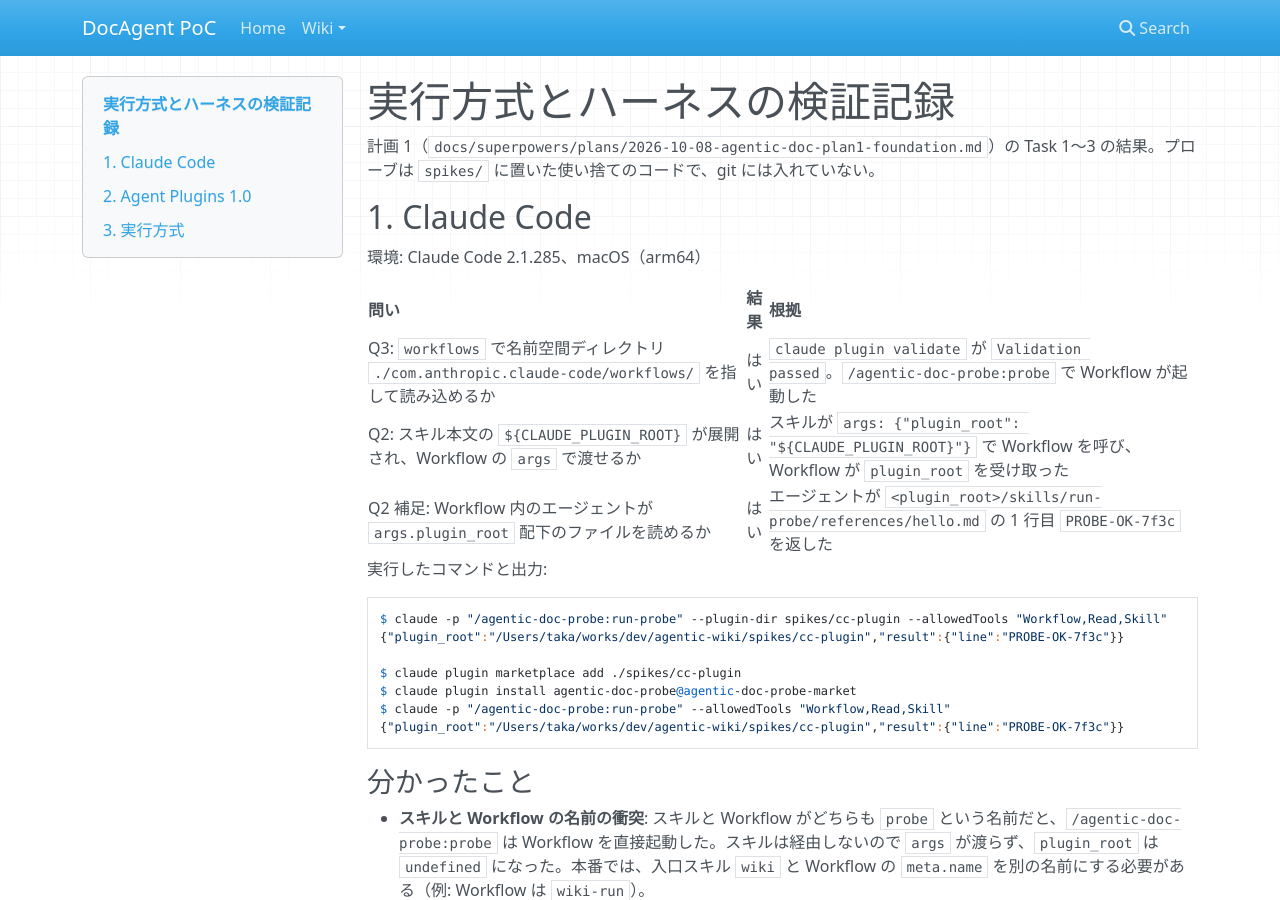
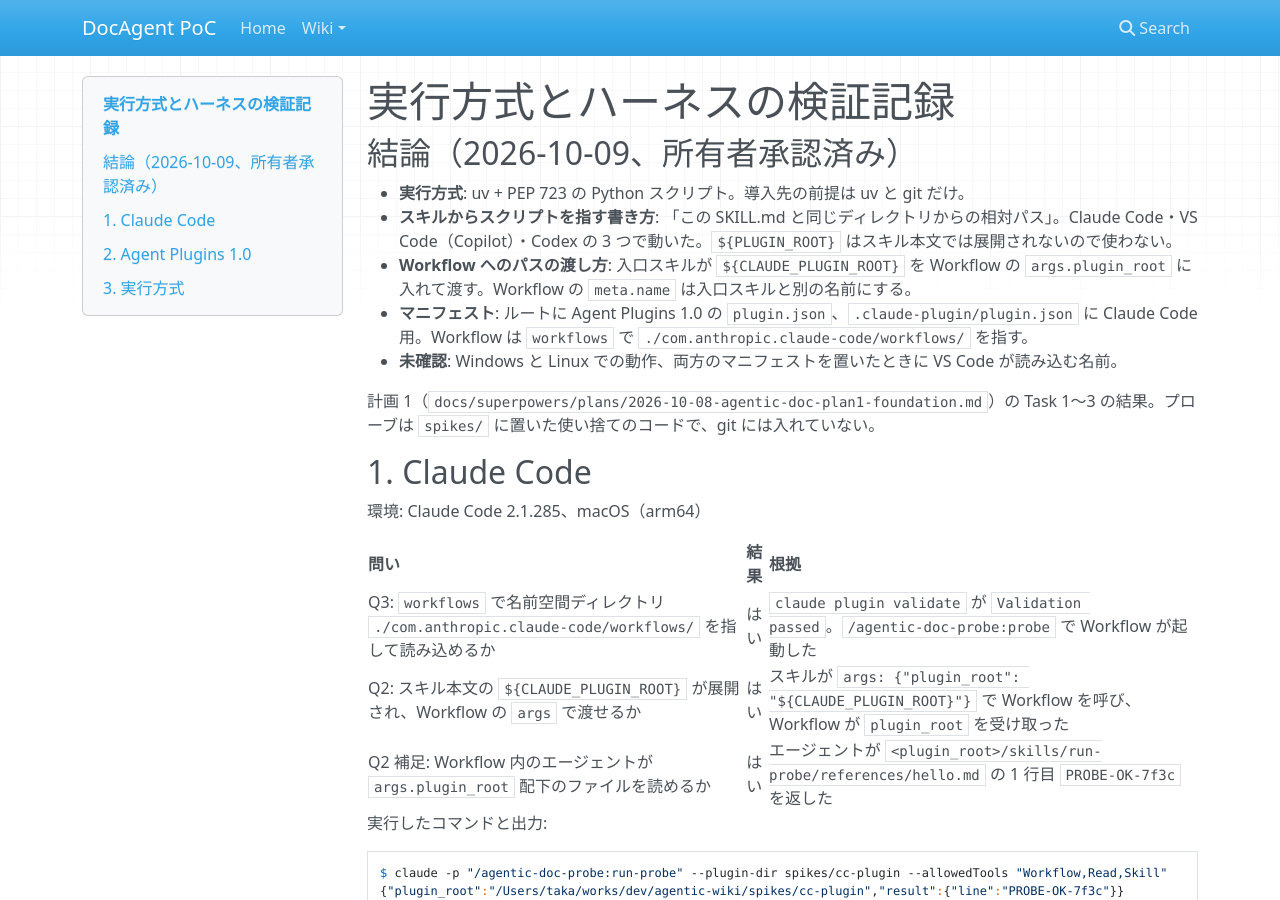
Before and after one commit to AJpon/agentic-doc, an MkDocs documentation site: the page built from docs/superpowers/research/2026-10-08-runtime-and-harness-probes.md, in a window 1280 px wide and 900 px high. Built offline with MkDocs 1.6.1, drawn with Linux system fonts in a browser that asks for light colours; nearby versions of some CDN libraries; some of the changed text lies outside the part shown.

Commit message:
docs(research): 検証の結論と未確認事項を記録
Co-Authored-By: Claude Opus 5.5 <noreply@anthropic.com>

```diff
--- a/docs/superpowers/research/2026-10-08-runtime-and-harness-probes.md
+++ b/docs/superpowers/research/2026-10-08-runtime-and-harness-probes.md
@@ -1,4 +1,12 @@
 # 実行方式とハーネスの検証記録
+
+## 結論（2026-10-09、所有者承認済み）
+
+- **実行方式**: uv + PEP 723 の Python スクリプト。導入先の前提は uv と git だけ。
+- **スキルからスクリプトを指す書き方**: 「この SKILL.md と同じディレクトリからの相対パス」。Claude Code・VS Code（Copilot）・Codex の 3 つで動いた。`${PLUGIN_ROOT}` はスキル本文では展開されないので使わない。
+- **Workflow へのパスの渡し方**: 入口スキルが `${CLAUDE_PLUGIN_ROOT}` を Workflow の `args.plugin_root` に入れて渡す。Workflow の `meta.name` は入口スキルと別の名前にする。
+- **マニフェスト**: ルートに Agent Plugins 1.0 の `plugin.json`、`.claude-plugin/plugin.json` に Claude Code 用。Workflow は `workflows` で `./com.anthropic.claude-code/workflows/` を指す。
+- **未確認**: Windows と Linux での動作、両方のマニフェストを置いたときに VS Code が読み込む名前。
 
 計画 1（`docs/superpowers/plans/2026-10-08-agentic-doc-plan1-foundation.md`）の Task 1〜3 の結果。プローブは `spikes/` に置いた使い捨てのコードで、git には入れていない。
 
@@ -89,7 +97,7 @@ Claude Code で補足的に確かめたこと:
 | 観点 | A. uv + PEP 723 | B. uv + deno | C. MCP（Node） |
 |---|---|---|---|
 | 導入先に要求する前提 | uv だけ（Python は uv が用意する） | uv だけ | Node.js と、依存のインストール（またはビルド済みの 1 ファイルを同梱） |
-| Windows / macOS / Linux | macOS で確認。Windows は未確認（所有者に依頼中） | 同左 | 同左 |
+| Windows / macOS / Linux | macOS で確認。Windows と Linux は未確認（計画 4 の受入検証で確かめる） | 同左 | 同左 |
 | 外部ライブラリ | PyPI。PEP 723 で宣言すればインストール手順が要らない | jsr と npm。URL で宣言すればインストール手順が要らない | npm。インストールかバンドルが必要 |
 | Agent Plugins 1.0 での配布 | スキル内の `scripts/` に置くだけ。スキルから相対パスで呼べる（Task 2 の結果） | 同左 | `mcp.json` は移植できる部品なので、ツールとして全ハーネスから使える。ただし依存の扱いが要る |
 | 人間が CLI として直接使う（`--help`、`status`） | そのまま使える | そのまま使える | MCP サーバーとは別に CLI の入口が必要 |
```
